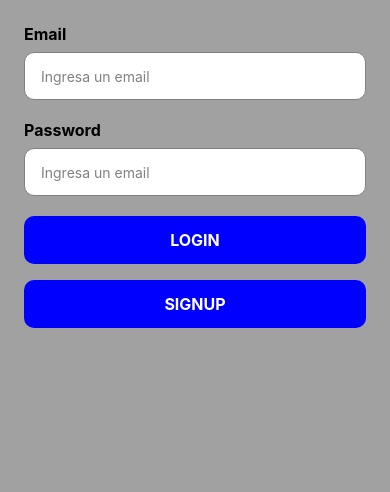
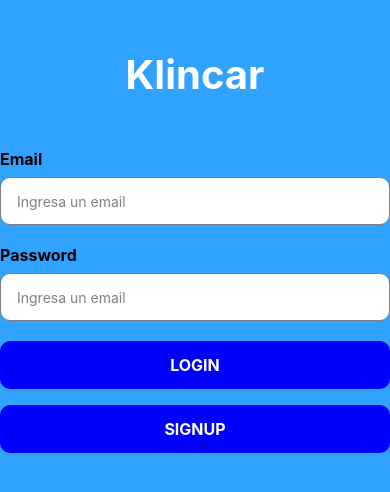
Before and after one commit to fernandobo681/carwashMobileApp, a React Native app: screen /SignInScreen in a window 390 px wide. Shown: the top 492 px of the page. Built offline with nearby package versions, Linux system fonts and the light colour scheme.

Commit message:
nuevo paso -@fernando_bmx

```diff
--- a/App.tsx
+++ b/App.tsx
@@ -1,9 +1,15 @@
-import { View, Text } from 'react-native'
-import React from 'react'
-import Navigation from './src/navigation/Navigation'
+import { View, Text } from 'react-native';
+import React from 'react';
+import Navigation from './src/navigation/Navigation';
+import FlashMessage from "react-native-flash-message";
 
 export default function App() {
   return (
-    <Navigation />
+    <View style={{ flex: 1 }}>
+      <Navigation />
+      <FlashMessage
+        position="top"
+      />
+    </View>
   )
 }
--- /dev/null
+++ b/src/components/FlashMessages.tsx
@@ -0,0 +1,17 @@
+import { showMessage, hideMessage } from "react-native-flash-message";
+
+export const ShowSuccess = (message: any) => {
+    showMessage({
+        type: 'success',
+        icon: 'success',
+        message: message
+    })
+}
+
+export const ShowError = (message: any) => {
+    showMessage({
+        type: 'danger',
+        icon: 'danger',
+        message: message
+    })
+}
--- a/src/screens/auth/SignInScreen.tsx
+++ b/src/screens/auth/SignInScreen.tsx
@@ -1,6 +1,8 @@
 import React, { useState } from 'react';
-import { View, Text, StyleSheet, Alert, TextInput } from 'react-native';
+import { View, Text, StyleSheet, Alert, TextInput, StatusBar, SafeAreaView } from 'react-native';
 import ButtonWithLoader from '../../components/ButtonWithLoader';
+import { ShowError } from '../../components/FlashMessages';
+
 
 export default function SignInScreen({ navigation }: any) {
 
@@ -17,10 +19,10 @@ export default function SignInScreen({ navigation }: any) {
 
   const onLogin = async () => {
     if (email == '' || password == '') {
-      createAlert('Por favor ingresa tu correo y contraseña');
+      ShowError('Por favor ingresa tu correo y contraseña')
       return
     } else {
-      navigation.navigate('SignUpScreen')
+      navigation.navigate('SignUpScreen');
     }
   }
 
@@ -30,8 +32,16 @@ export default function SignInScreen({ navigation }: any) {
     ]);
 
 
+
   return (
-    <View style={styles.container}>
+    <SafeAreaView style={styles.container}>
+      <Text style={styles.title}>Klincar</Text>
+      <StatusBar
+        animated={true}
+        backgroundColor="#30A2FF"
+        barStyle="dark-content"
+      />
+      <View>
         <Text style={styles.textInput}>Email</Text>
         <TextInput
           value={email}
@@ -61,6 +71,7 @@ export default function SignInScreen({ navigation }: any) {
           isLoading={false}
         />
       </View>
+    </SafeAreaView>
   )
 }
 
@@ -68,12 +79,21 @@ const styles = StyleSheet.create({
   container: {
     flex: 1,
     padding: 24,
-    backgroundColor: '#a1a1a1'
+    backgroundColor: '#30A2FF'
+  },
+  title: {
+    textAlign: 'center',
+    fontSize: 40,
+    marginTop: 50,
+    marginBottom: 50,
+    fontWeight: 'bold',
+    color: '#ffffff'
   },
   textInput: {
     fontSize: 16,
     marginBottom: 8,
-    fontWeight: 'bold'
+    fontWeight: 'bold',
+    color: '#000000'
   },
   inputStyle: {
     height: 48,
--- a/src/screens/auth/SignUpScreen.tsx
+++ b/src/screens/auth/SignUpScreen.tsx
@@ -13,7 +13,7 @@ const styles = StyleSheet.create({
   container: {
     flex: 1,
     padding: 24,
-    backgroundColor: '#a1a1a1'
+    backgroundColor: '#30A2FF'
   },
   textInput: {
     fontSize: 16,
```
Lines whose indentation alone changed are shown as unchanged.
